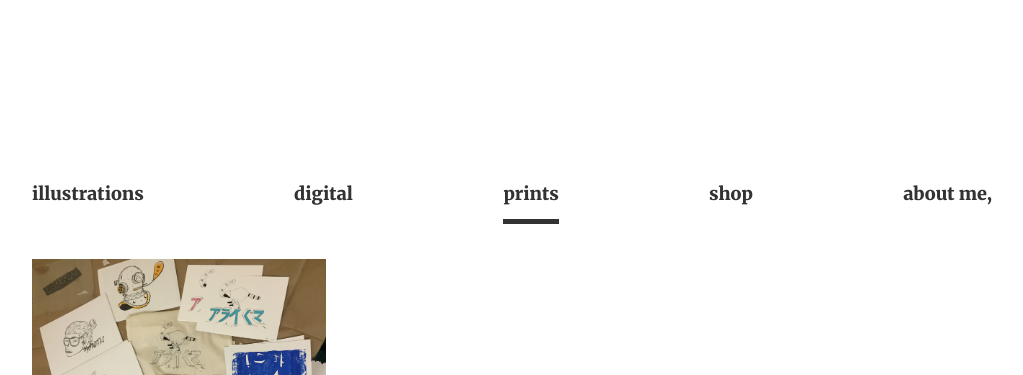
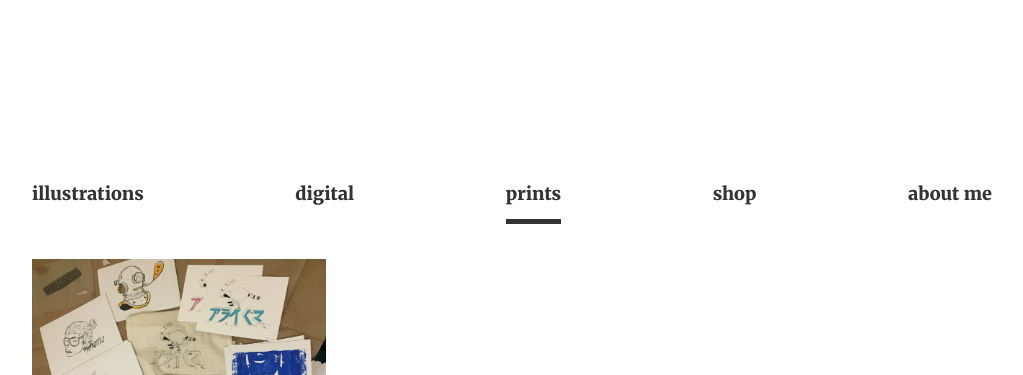
Before and after one commit to beetlebob/beetlebob.github.io, a Jekyll site: the page built from prints.html, in a window 1280 px wide. Shown: the top 375 px of the page, without its empty margins (128-1151 px from the left). Built offline with Jekyll 4.4.1, drawn with Linux system fonts in a browser that asks for light colours.

```diff
--- a/_config.yml
+++ b/_config.yml
@@ -38,7 +38,7 @@ defaults:
           digital: /digital
           prints: /prints
           shop: /shop
-          about me,: /aboutme
+          about me: /aboutme
   - scope:
       path: ""
       type: designs
```
